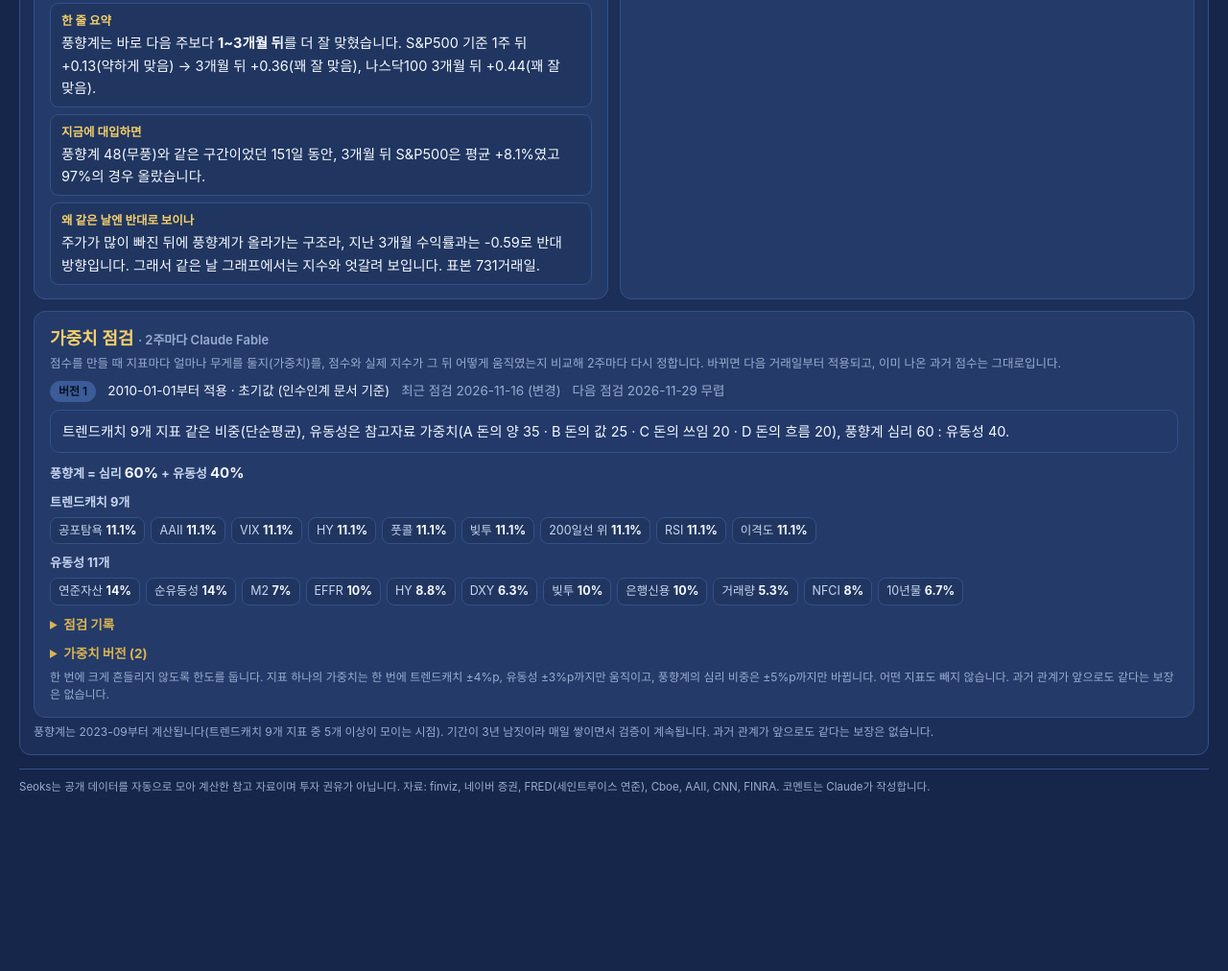
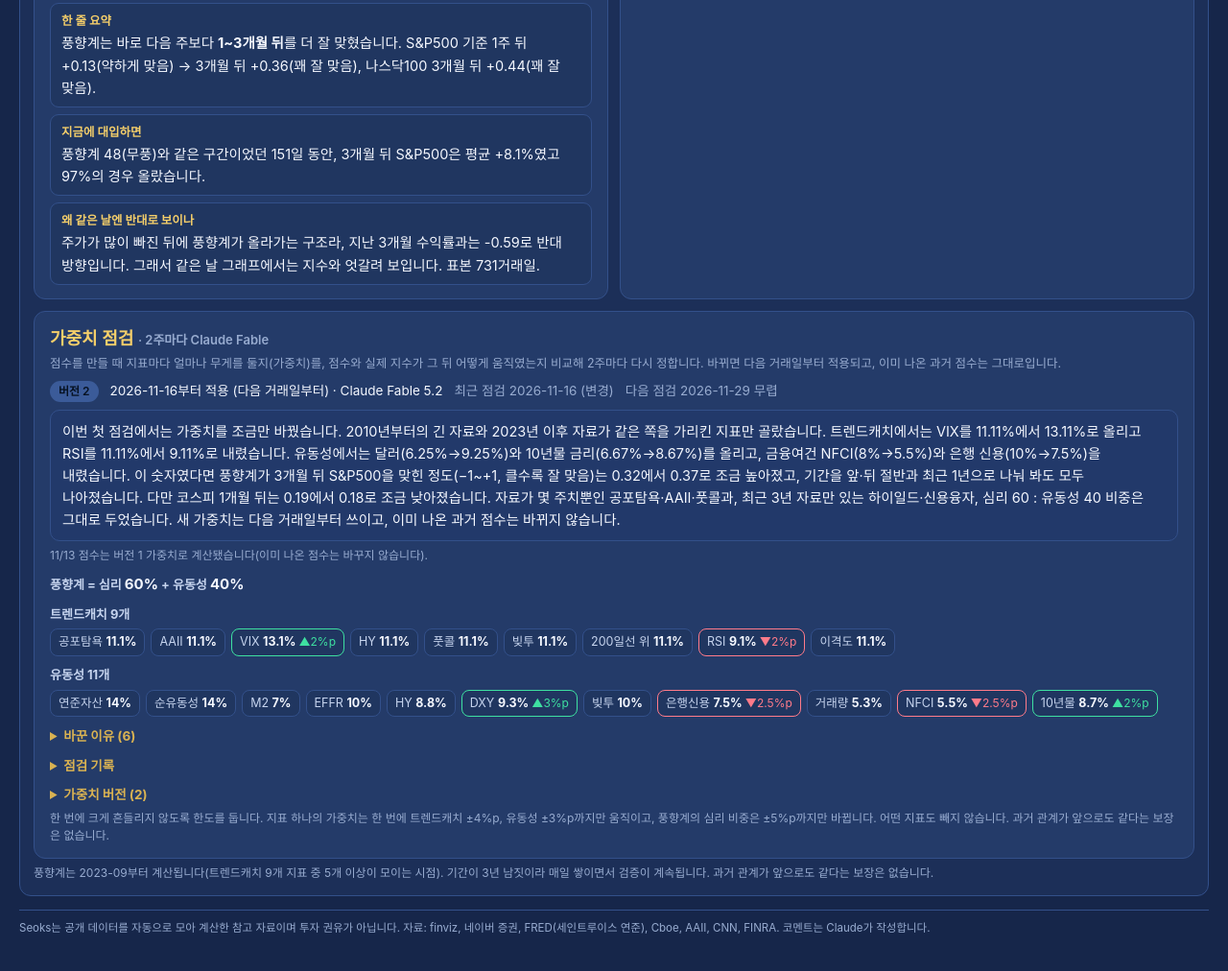
Before and after one commit to hangseokemail-spec/seoks, a plain HTML site: page index.html in a window 1280 px wide. Shown: the part 3571-4583 px from the top of the page at 96% size. Before the commit the page ends 4440 px from the top, so only its background shows below. Drawn offline with nearby package versions, Linux system fonts and the light colour scheme; a web font is replaced by a local one.

Commit message:
가중치 카드: 최신 버전(적용 예정 포함)을 보여 주고, 선택한 날짜에 쓰인 버전 안내
Co-Authored-By: Claude Opus 5.5 <noreply@anthropic.com>
Claude-Session: https://claude.ai/code/session_01AmPJk5p8iW28XcKJwagUsX

```diff
--- a/assets/app.js
+++ b/assets/app.js
@@ -361,7 +361,8 @@
   }
   function weightsCard(i) {
     const W = S.weights; if (!W || !W.versions) return "";
-    const d = D()[i], v = verAt(d), k = W.versions.indexOf(v), prev = k > 0 ? W.versions[k - 1] : null;
+    const d = D()[i], used = verAt(d), v = W.versions[W.versions.length - 1], k = W.versions.length - 1, prev = k > 0 ? W.versions[k - 1] : null;
+    const pending = S.latest && v.from > S.latest.date;
     const R = W.reviews || [], last = R.length ? R[R.length - 1] : null;
     const sch = W.rules && W.rules.schedule, nm = (kind, key) => ((kind === "tc" ? M.tc : M.lq).find((m) => m.key === key) || {}).short || ((kind === "tc" ? M.tc : M.lq).find((m) => m.key === key) || {}).name || key;
     const row = (kind) => { const keys = kind === "tc" ? TCK : LQK, cur = wNorm(v[kind], keys), pv = prev ? wNorm(prev[kind], keys) : null;
@@ -373,8 +374,9 @@
     const revs = R.slice().reverse().slice(0, 6).map((r) => `<tr><td>${r.date}</td><td>${r.decision === "변경" ? `<b>변경</b> → v${r.version}` : "유지"}</td><td>${esc(r.summary || "")}</td></tr>`).join("");
     return `<div class="card sec wts"><h3>가중치 점검 <span class="muted" style="font-weight:600;font-size:13px">· 2주마다 Claude Fable</span></h3>
       <div class="cap">점수를 만들 때 지표마다 얼마나 무게를 둘지(가중치)를, 점수와 실제 지수가 그 뒤 어떻게 움직였는지 비교해 2주마다 다시 정합니다. 바뀌면 다음 거래일부터 적용되고, 이미 나온 과거 점수는 그대로입니다.</div>
-      <div class="wvh"><span class="pill" style="background:#3b5b99">버전 ${v.v}</span><span>${v.from}부터 적용 · ${esc(v.by || "")}</span>${last ? `<span class="muted">최근 점검 ${last.date} (${last.decision})</span>` : `<span class="muted">아직 점검 전</span>`}${sch && sch.next ? `<span class="muted">다음 점검 ${sch.next} 무렵</span>` : ""}</div>
+      <div class="wvh"><span class="pill" style="background:#3b5b99">버전 ${v.v}</span><span>${v.from}부터 적용${pending ? " (다음 거래일부터)" : ""} · ${esc(v.by || "")}</span>${last ? `<span class="muted">최근 점검 ${last.date} (${last.decision})</span>` : `<span class="muted">아직 점검 전</span>`}${sch && sch.next ? `<span class="muted">다음 점검 ${sch.next} 무렵</span>` : ""}</div>
       ${v.summary ? `<div class="wsum">${esc(v.summary)}</div>` : ""}
+      ${used && used !== v ? `<div class="note" style="margin:4px 0">${short(d)} 점수는 버전 ${used.v} 가중치로 계산됐습니다(이미 나온 점수는 바꾸지 않습니다).</div>` : ""}
       ${last && last.decision === "유지" && last.version === v.v && last.summary && last.summary !== v.summary ? `<div class="wsum">${esc(last.date)} 점검: ${esc(last.summary)}</div>` : ""}
       <div class="wgrp"><div class="wgl">풍향계 = 심리 <b>${pctW(+v.wind.sent)}%</b>${Math.abs(sDl) > 1e-9 ? `<em class="${sDl > 0 ? "up" : "down"}">${sDl > 0 ? "▲" : "▼"}${pctW(Math.abs(sDl))}%p</em>` : ""} + 유동성 <b>${pctW(1 - +v.wind.sent)}%</b></div></div>
       <div class="wgrp"><div class="wgl">트렌드캐치 9개</div><div class="wtags">${row("tc")}</div></div>
--- a/index.html
+++ b/index.html
@@ -12,7 +12,7 @@
 <meta name="apple-mobile-web-app-capable" content="yes">
 <meta name="apple-mobile-web-app-title" content="Seoks">
 <link rel="stylesheet" href="https://cdn.jsdelivr.net/gh/orioncactus/pretendard@v1.3.9/dist/web/variable/pretendardvariable-dynamic-subset.min.css">
-<link rel="stylesheet" href="assets/style.css?v=6">
+<link rel="stylesheet" href="assets/style.css?v=7">
 <script src="https://cdn.onesignal.com/sdks/web/v16/OneSignalSDK.page.js" defer></script>
 <script>
   window.OneSignalDeferred = window.OneSignalDeferred || [];
@@ -52,7 +52,7 @@
 </div>
 <div class="modal" id="modal" role="dialog" aria-modal="true"><div class="mbox" id="mbox"></div></div>
 <script src="https://cdn.jsdelivr.net/npm/chart.js@4.4.1/dist/chart.umd.min.js"></script>
-<script src="assets/meta.js?v=6"></script>
-<script src="assets/app.js?v=6"></script>
+<script src="assets/meta.js?v=7"></script>
+<script src="assets/app.js?v=7"></script>
 </body>
 </html>
```
